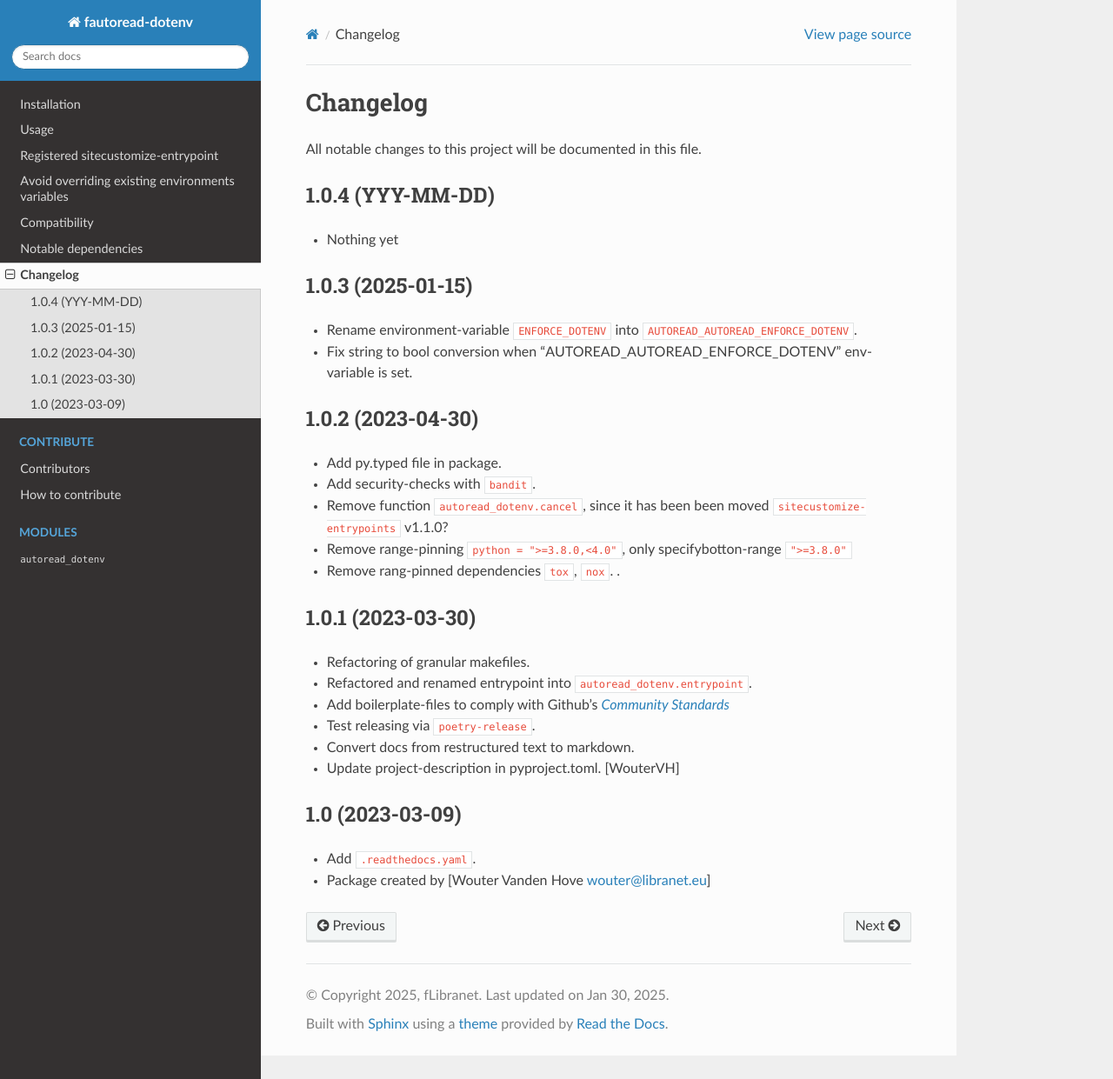
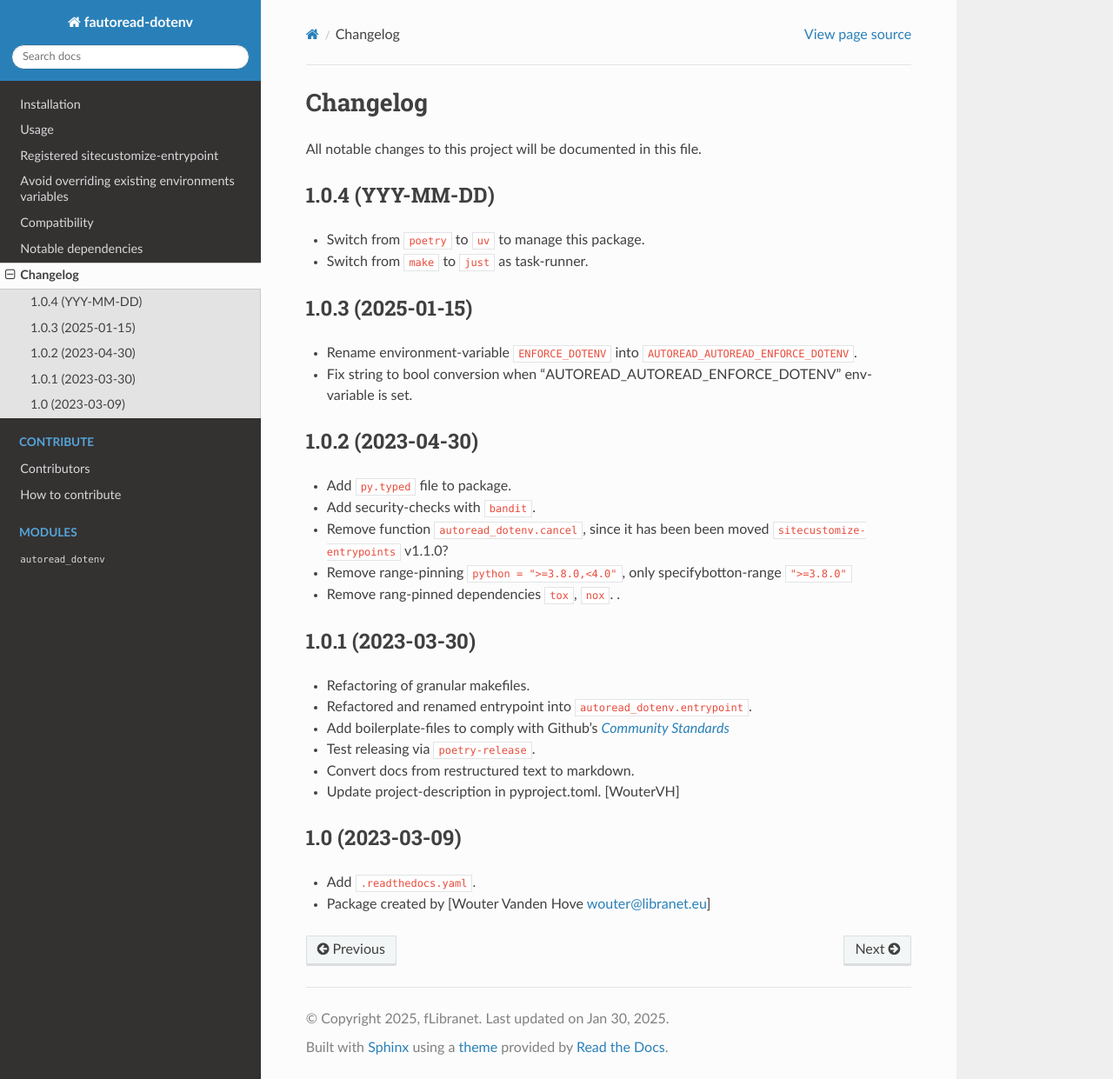
Before and after one commit to libranet/autoread-dotenv, a Sphinx documentation site: the page built from docs/changes.md, in a window 1280 px wide and 1241 px high. Shown: the whole window at 87% size. Built offline with Sphinx 7.4.7 and the Read the Docs theme 3.1.0, drawn with Linux system fonts in a browser that asks for light colours; pages that are not in the unit, such as notebooks, are missing from menus.

Commit message:
update changelog

```diff
--- a/docs/changes.md
+++ b/docs/changes.md
@@ -3,10 +3,11 @@
 All notable changes to this project will be documented in this file.
 
 
-
 ## 1.0.4 (YYY-MM-DD)
 
-- Nothing yet
+- Switch from ``poetry`` to ``uv`` to manage this package.
+
+- Switch from ``make`` to ``just`` as task-runner.
 
 
 ## 1.0.3 (2025-01-15)
@@ -18,7 +19,7 @@ All notable changes to this project will be documented in this file.
 
 ## 1.0.2 (2023-04-30)
 
-- Add py.typed file in package.
+- Add ``py.typed`` file to package.
 
 - Add security-checks with ``bandit``.
 
```
